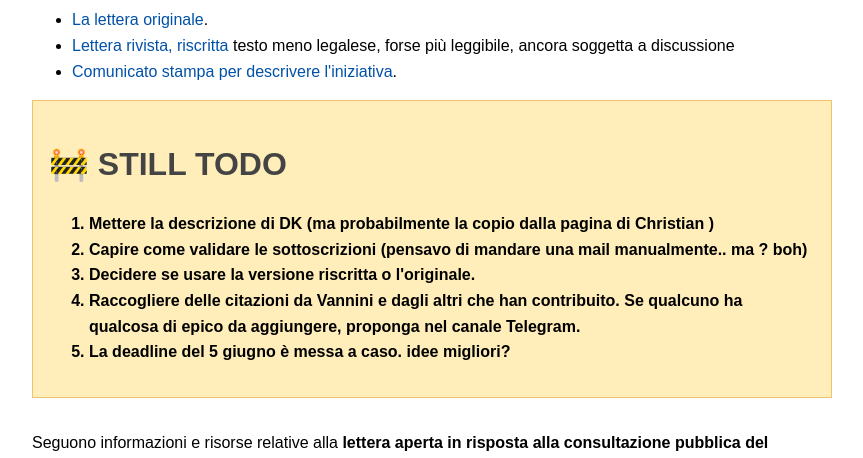
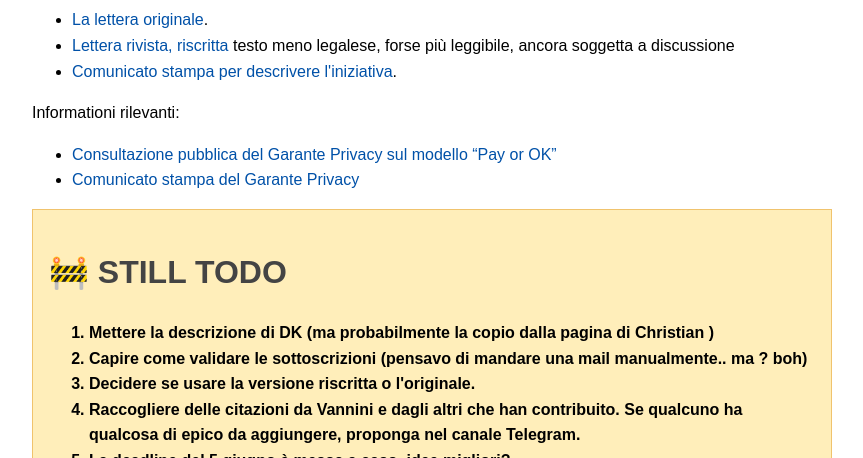
Before and after one commit to paga-o-stacce/paga-o-stacce.github.io, a plain HTML site: page index.html in a window 1280 px wide. Shown: the part 642-1100 px from the top of the page, without its empty margins (208-1071 px from the left). Drawn offline with Linux system fonts and the light colour scheme.

Commit message:
aggiunti link Garante

```diff
--- a/index.html
+++ b/index.html
@@ -73,6 +73,21 @@
                 l'iniziativa</a>.</li>
     </ul>
 
+    Informationi rilevanti:
+
+    <ul>
+        <li>
+            <!-- https://www.garanteprivacy.it/web/guest/home/docweb/-/docweb-display/docweb/10126652 linka il provvedimento -->
+            <a href="https://www.garanteprivacy.it/web/guest/home/docweb/-/docweb-display/docweb/10126652"
+                target="_blank">Consultazione pubblica del Garante Privacy sul modello “Pay or OK”</a>
+            </li>
+            <!-- https://www.garanteprivacy.it/home/docweb/-/docweb-display/docweb/10127405 linka il comunicato stampa -->
+        <li>
+            <a href="https://www.garanteprivacy.it/home/docweb/-/docweb-display/docweb/10127405"
+                target="_blank">Comunicato stampa del Garante Privacy</a>
+        </li>
+    </ul>
+
     <div class="banner">
         <h1> 🚧 STILL TODO</h1>
         <ol>
```
